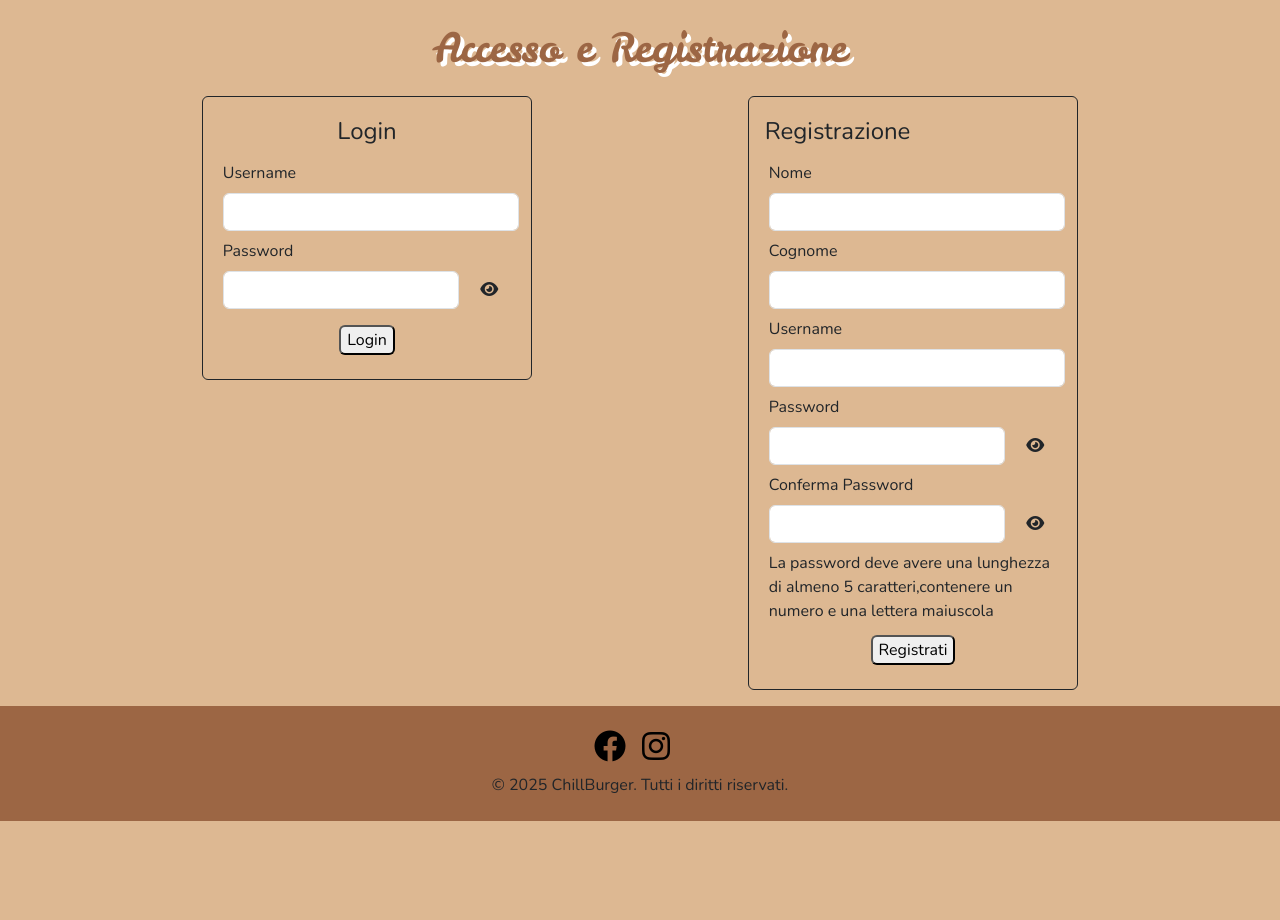
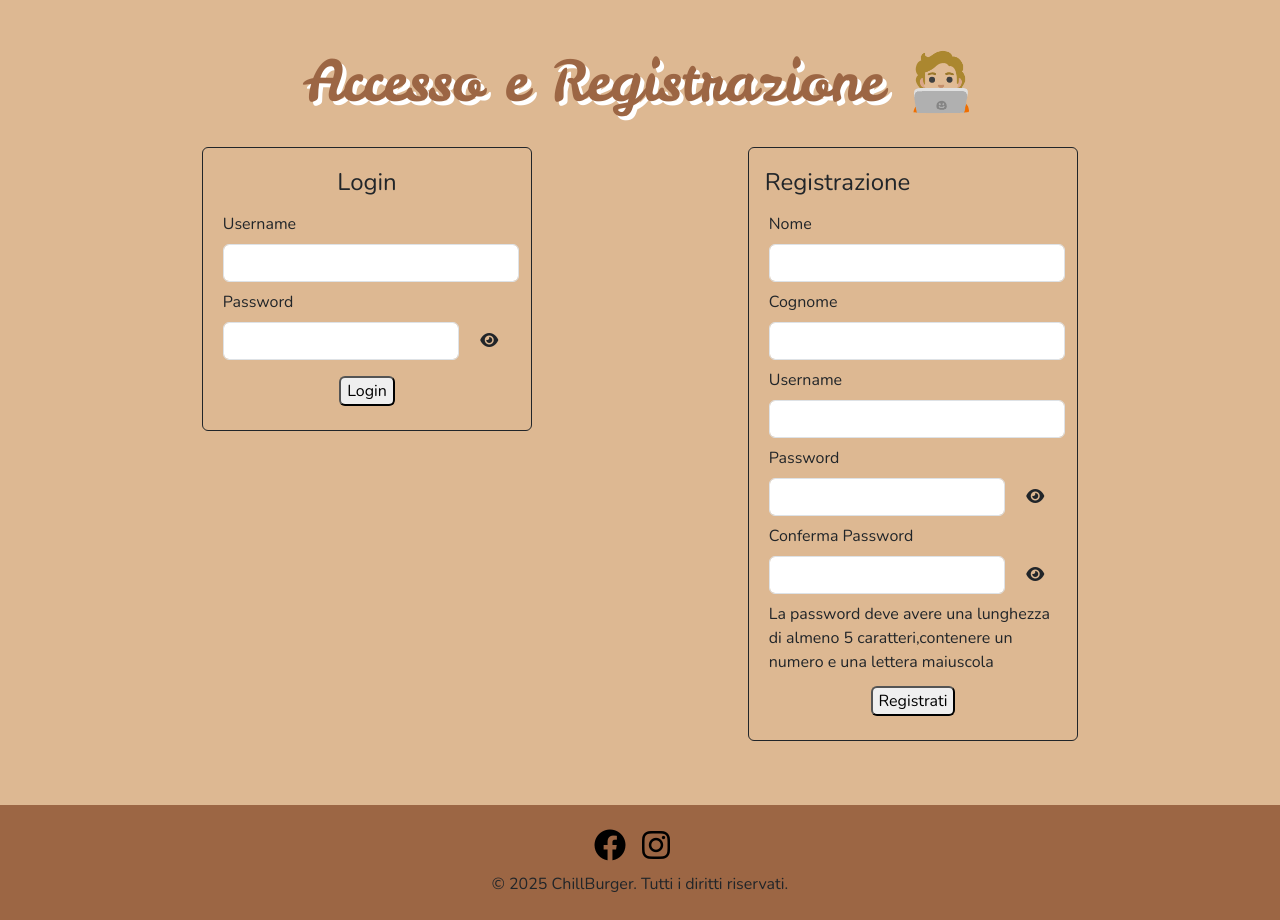
Before and after one commit to Filoferro03/ChillBurgerWebProject, a PHP site: page /order_now.php in a window 1280 px wide. Shown: the part 106-1026 px from the top of the page. Before the commit the page ends 927 px from the top, so only its background shows below. Run offline with PHP 8.4, Linux system fonts and the light colour scheme.

Commit message:
login updated

```diff
--- a/chillburger/template/login-form.php
+++ b/chillburger/template/login-form.php
@@ -1,5 +1,9 @@
-<section class="container">
-    <h1 class="text-center mt-4 custom-title"><span class="txt">Accesso e Registrazione</span></h1>
+<section class="container py-5">
+    <h2 class="display-4 custom-title text-center mb-3">
+        <span class="txt">Accesso e Registrazione</span>
+        <span class="emoji">🧑🏼‍💻</span>
+    </h2>
+
     <div class="container d-flex flex-column flex-md-row">
         <div class="container d-flex flex-column align-items-center ">
             <div class="d-flex flex-column align-items-center col-12 col-lg-10">
```
Also changed, not shown: 1 other file.
